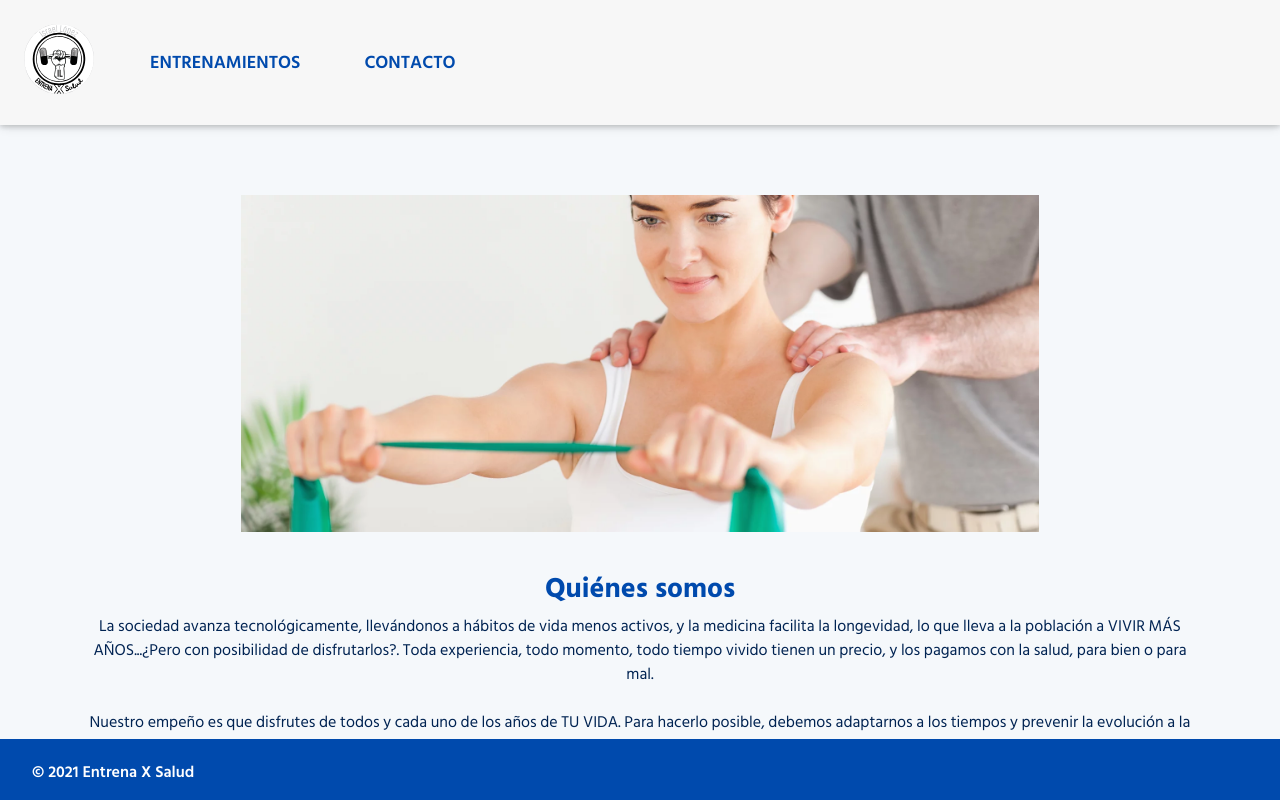
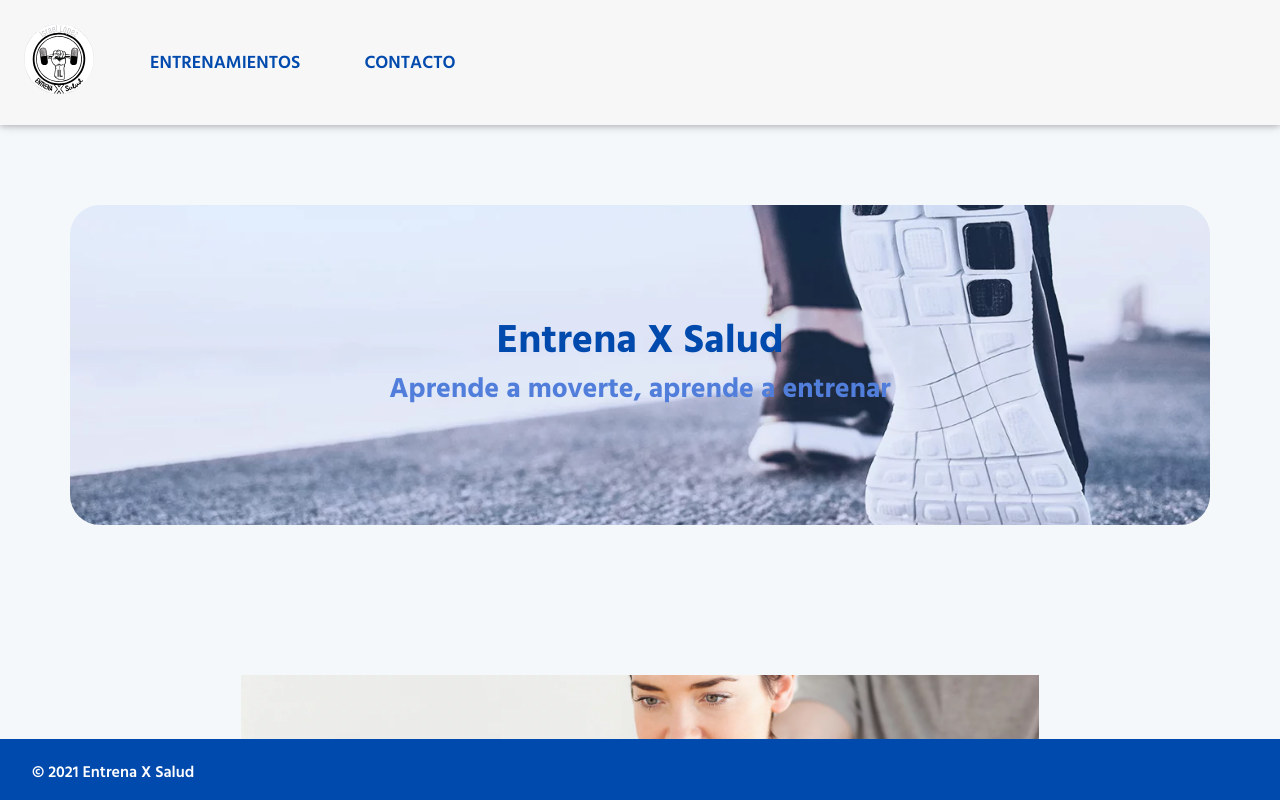
Before and after one commit to javiergranados/entrenaxsalud.es, a Next.js app: page / in a window 1280 px wide. Built offline with nearby package versions, Linux system fonts and the light colour scheme.

Commit message:
Add Cover component

```diff
--- /dev/null
+++ b/components/home/Cover.jsx
@@ -0,0 +1,20 @@
+import Row from 'react-bootstrap/Row'
+import Col from 'react-bootstrap/Col'
+import StyledCover from './Cover.styles'
+
+function Cover() {
+  return (
+    <StyledCover>
+      <Col lg="12" sm="12" className="align-self-center">
+        <Row className="text-center justify-content-center">
+          <Col>
+            <h1>Entrena X Salud</h1>
+            <h3>Aprende a moverte, aprende a entrenar</h3>
+          </Col>
+        </Row>
+      </Col>
+    </StyledCover>
+  )
+}
+
+export default Cover
--- /dev/null
+++ b/components/home/Cover.styles.jsx
@@ -0,0 +1,22 @@
+import styled from 'styled-components'
+import Row from 'react-bootstrap/Row'
+
+export default styled(Row)`
+  min-height: 320px;
+  border-radius: 30px;
+  margin-bottom: 150px;
+  background: url('/img/home/cover.webp');
+  background-position: center;
+  background-repeat: no-repeat;
+  background-size: cover;
+
+  h1 {
+    color: var(--cobaltBlue);
+    font-family: 'bold', 'Helvetica Neue', Helvetica, Arial, sans-serif;
+  }
+
+  h3 {
+    color: var(--glaucous);
+    font-family: 'bold', 'Helvetica Neue', Helvetica, Arial, sans-serif;
+  }
+`
--- a/components/home/Home.jsx
+++ b/components/home/Home.jsx
@@ -1,4 +1,5 @@
 import Presentation from './Presentation'
+import Cover from './Cover'
 import Services from './Services'
 import Individualization from './Individualization'
 import Nutrition from './Nutrition'
@@ -7,6 +8,7 @@ import StyledHome from './Home.styles'
 function Home() {
   return (
     <StyledHome>
+      <Cover />
       <Presentation />
       <Services />
       <Individualization />
--- a/components/home/Home.styles.jsx
+++ b/components/home/Home.styles.jsx
@@ -2,5 +2,5 @@ import styled from 'styled-components'
 import Container from 'react-bootstrap/Container'
 
 export default styled(Container)`
-  margin-top: 50px;
+  margin-top: 60px;
 `
```
Also changed, not shown: public/img/home/cover.webp (added).
